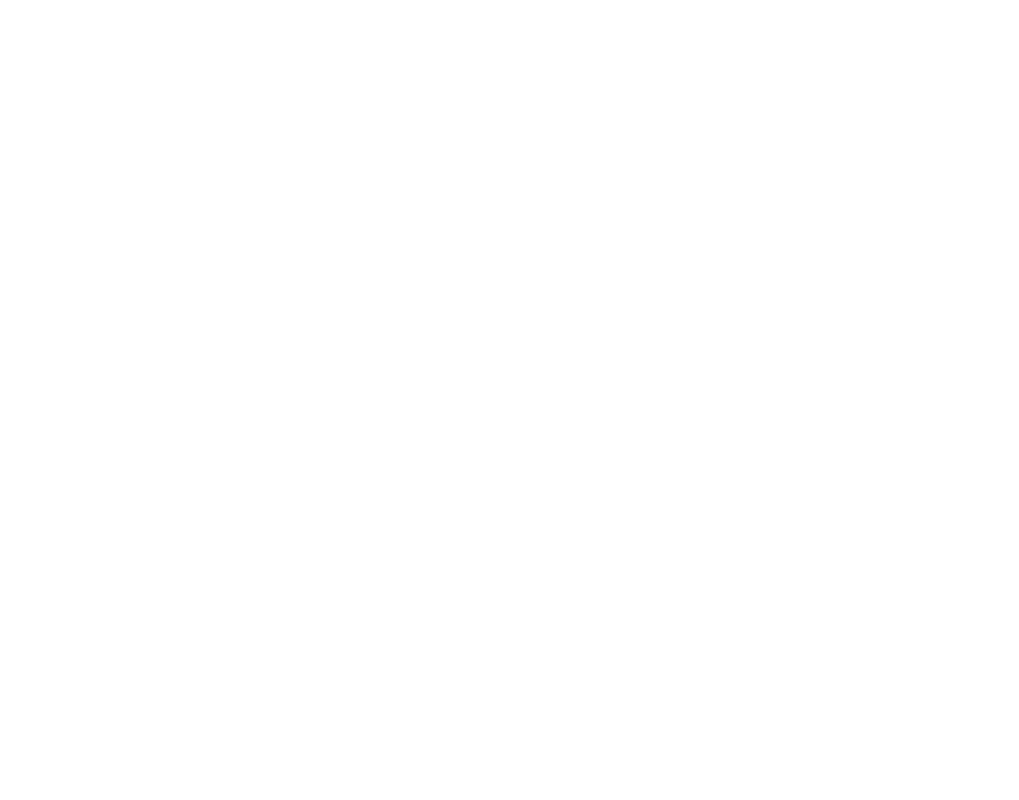
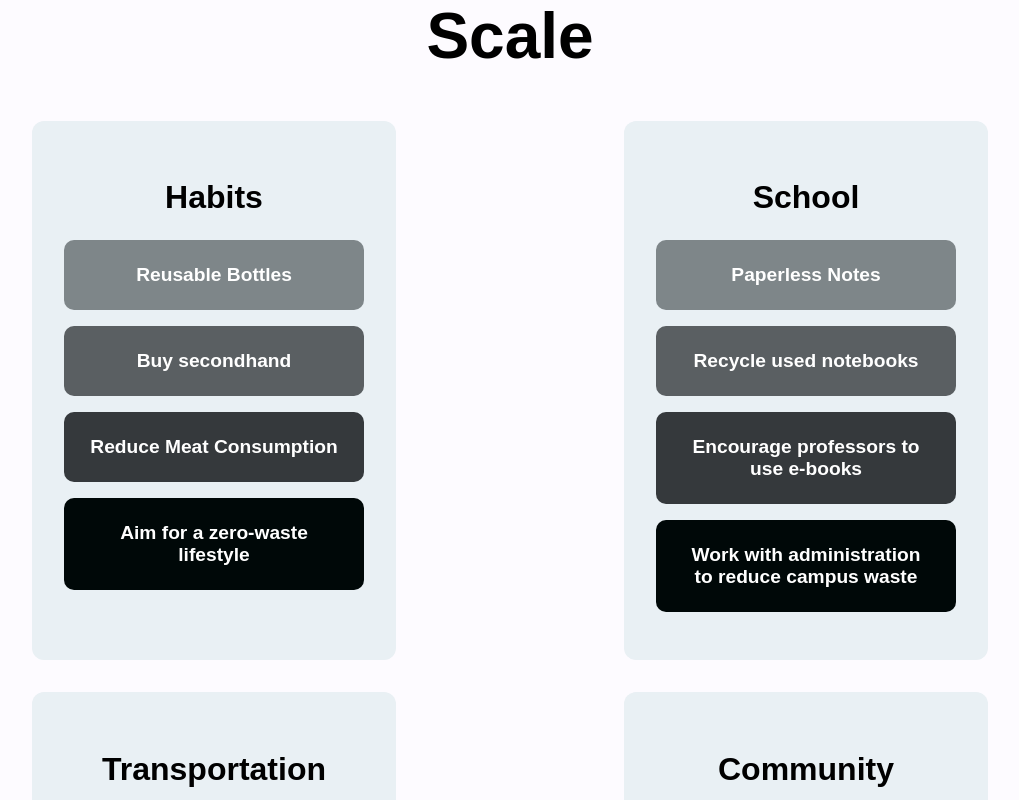
Before and after one commit to jasroopdhingra/EcoHub, a React (Create React App) app in the folder ecohub/: page /scale in a window 1280 px wide. Shown: the part 220-1020 px from the top of the page, without its empty margins (130-1149 px from the left). Before the commit the page ends 800 px from the top, so only its background shows below. Built offline with nearby package versions, Linux system fonts and the light colour scheme.

Commit message:
Scale Front End

```diff
--- a/ecohub/src/pages/Scale.jsx
+++ b/ecohub/src/pages/Scale.jsx
@@ -1,10 +1,63 @@
 import React from 'react';
+import css from "../styles/Scale.module.css";
+
 
 function Scale() {
+    const categories = [
+        {
+          title: "Habits",
+          items: [
+            "Reusable Bottles",
+            "Buy secondhand",
+            "Reduce Meat Consumption",
+            "Aim for a zero-waste lifestyle"
+          ]
+        },
+        {
+          title: "School",
+          items: [
+            "Paperless Notes",
+            "Recycle used notebooks",
+            "Encourage professors to use e-books",
+            "Work with administration to reduce campus waste"
+          ]
+        },
+        {
+          title: "Transportation",
+          items: [
+            "Walk or bike",
+            "Carpool with friends",
+            "Invest in a reusable transit pass",
+            "Support electric vehicle initiatives on campus"
+          ]
+        },
+        {
+          title: "Community",
+          items: [
+            "join eco-initiatives",
+            "Attend farmers markets",
+            "Start a community garden",
+            "Launch a local sustainability campaign"
+          ]
+        }
+      ];
     return (
-    <div>
-        <h1>Welcome to the Scale</h1>
-    </div>
+
+    <main className={css.main}>
+        <h1 className={css.heading}>Scale</h1>
+        <div className={css.grid}>
+          {categories.map((cat) => (
+            <div key={cat.title} className={css.column}>
+              <h2 className={css.columnTitle}>{cat.title}</h2>
+              {cat.items.map((item, index) => (
+                <div key={index} className={`${css.card} ${css[`shade${index + 1}`]}`}>
+                  {item}
+                </div>
+              ))}
+            </div>
+          ))}
+        </div>
+      </main>
     );
 }
 
--- /dev/null
+++ b/ecohub/src/styles/Scale.module.css
@@ -0,0 +1,57 @@
+.main {
+    padding: 4rem;
+    font-family: sans-serif;
+    background-color: #fdfbff;
+  }
+
+  .heading {
+    text-align: center;
+    font-size: 4rem;
+    margin-bottom: 3rem;
+  }
+
+  .grid {
+    display: flex;
+    justify-content: space-around;
+    flex-wrap: wrap;
+    gap: 2rem;
+  }
+
+  .column {
+    background-color: #e9f0f4;
+    padding: 2rem;
+    border-radius: 12px;
+    width: 300px;
+    text-align: center;
+  }
+
+  .columnTitle {
+    font-size: 2rem;
+    margin-bottom: 1.5rem;
+  }
+
+  .card {
+    margin: 1rem 0;
+    padding: 1.5rem;
+    border-radius: 10px;
+    color: white;
+    font-weight: 600;
+    font-size: 1.2rem;
+  }
+
+  /* Shades from light gray to black */
+  .shade1 {
+    background-color: #7e8689;
+  }
+
+  .shade2 {
+    background-color: #5a5f62;
+  }
+
+  .shade3 {
+    background-color: #35393c;
+  }
+
+  .shade4 {
+    background-color: #000808;
+  }
```
Also changed, not shown: 1 other file (tests, documents, lock files or other folders).
